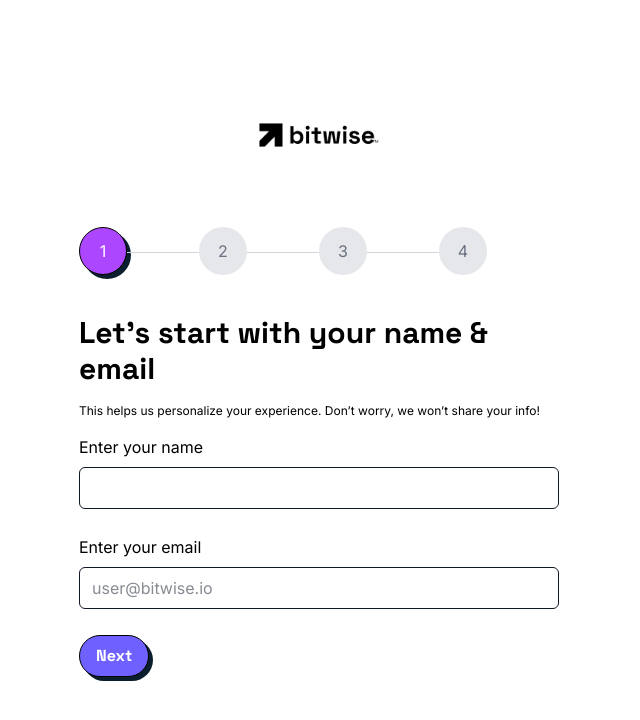
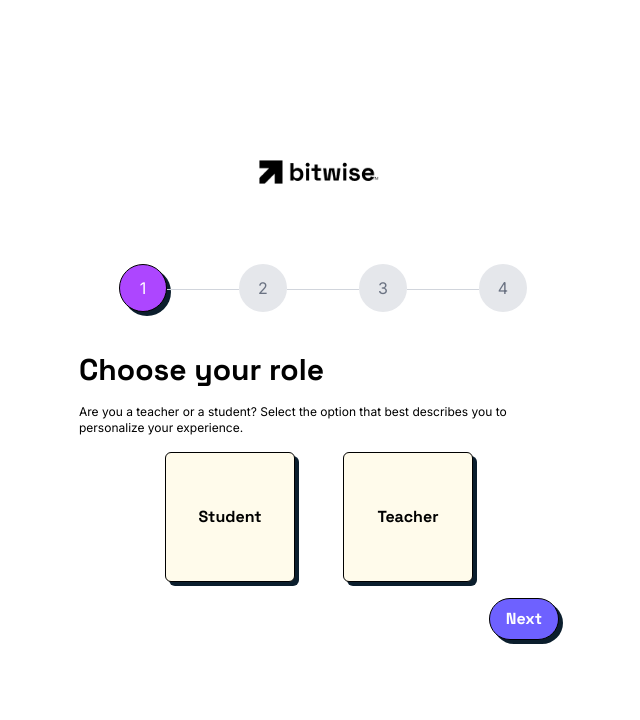
Before and after one commit to valceven/bitwise, a React (Vite) app in the folder frontend/: page /signup in a window 1280 px wide. Shown: the top 720 px of the page, without its empty margins (321-961 px from the left). Built offline with nearby package versions, Linux system fonts and the light colour scheme.

Commit message:
Update userType selection

```diff
--- a/frontend/src/components/Stepper.jsx
+++ b/frontend/src/components/Stepper.jsx
@@ -1,7 +1,7 @@
 export default function Stepper({ step }) {
     return (
         <div className="flex items-center justify-center w-full">
-            <ol className="flex items-center justify-center w-3/4 m-10">
+            <ol className="flex items-center justify-center w-3/4 m-10 ml-30">
                 {/* Step 1 */}
                 <li
                     className={`flex w-full items-center ${
@@ -42,7 +42,7 @@ export default function Stepper({ step }) {
 
                 {/* Step 3 */}
                 <li
-                    className={`flex w-full items-center ${
+                    className={`flex w-full items-center  ${
                         step >= 4
                             ? "text-purple-500 after:content-[''] after:w-full after:h-1 after:border-b after:border-purple-500 after:inline-block"
                             : "text-gray-400 after:content-[''] after:w-full after:h-1 after:border-b after:border-gray-300 after:inline-block"
@@ -60,7 +60,7 @@ export default function Stepper({ step }) {
                 </li>
 
                 {/* Step 4 */}
-                <li className="flex items-center w-full">
+                <li className="flex items-center w-full ">
                     <span
                         className={`flex items-center justify-center w-10 h-10 rounded-full lg:h-12 lg:w-12 shrink-0 ${
                             step >= 4
--- a/frontend/src/components/buttons/PurpleButton.jsx
+++ b/frontend/src/components/buttons/PurpleButton.jsx
@@ -5,7 +5,7 @@ const Button = ({ children, type = "button", onClick, className = "" }) => {
     <button
       type={type}
       onClick={onClick}
-      className={`bg-bluez text-white font-bold py-2 px-4 rounded-full ${className}`}
+      className={` text-white font-bold py-2 px-4 rounded-full ${className}`}
     >
       {children}
     </button>
--- /dev/null
+++ b/frontend/src/components/buttons/UserRoleButton.jsx
@@ -0,0 +1,15 @@
+import React from "react";
+
+const UserRoleButton = ({ children, type = "button", onClick, className = "" }) => {
+  return (
+    <button
+      type={type}
+      onClick={onClick}
+      className={`font-bold w-16 h-16 p-16 rounded-md flex items-center justify-center ${className}`} // Set width and height to make it square // Adjusted padding and border radius
+    >
+      {children}
+    </button>
+  );
+};
+
+export default UserRoleButton;
--- a/frontend/src/components/forms/LoginForm.jsx
+++ b/frontend/src/components/forms/LoginForm.jsx
@@ -63,7 +63,7 @@ const LoginForm = () => {
           <div className="flex justify-center">
             <Button
               type="submit"
-              className="w-2/3 mt-4 py-2 px-4 btn-shadow addgrotesk"
+              className="bg-bluez w-2/3 mt-4 py-2 px-4 btn-shadow addgrotesk"
             >
               Log in
             </Button>
--- a/frontend/src/pages/SignupPage.jsx
+++ b/frontend/src/pages/SignupPage.jsx
@@ -3,6 +3,7 @@ import { Formik, Form } from 'formik';
 import * as Yup from 'yup';
 import InputField from '../components/fields/InputField';
 import Button from '../components/buttons/PurpleButton';
+import UserRoleButton from '../components/buttons/UserRoleButton';
 import DropdownField from '../components/fields/DropDownField';
 import Stepper from '../components/Stepper';
 import logo from '../assets/logo.png';
@@ -15,10 +16,14 @@ const SignupPage = () => {
         email: '',
         username: '',
         password: '',
-        userType: '',
+        confirm_password: '',
+        userType: null,
     };
 
     const validationSchemas = [
+        Yup.object({
+            userType: Yup.string().required('User type is required'),
+        }),
         Yup.object({
             name: Yup.string().required('Name is required'),
             email: Yup.string().email('Invalid email address').required('Email is required'),
@@ -30,9 +35,9 @@ const SignupPage = () => {
                 .required('Password is required')
                 .max(25, 'Password must be at most 25 characters')
                 .matches(/(?=.*[0-9])/, 'Password must contain a number'),
-        }),
-        Yup.object({
-            userType: Yup.string().required('User type is required'),
+            confirm_password: Yup.string()
+                .oneOf([Yup.ref('password'), null], 'Passwords must match')
+                .required('Confirm password is required'),
         }),
     ];
 
@@ -41,16 +46,52 @@ const SignupPage = () => {
         alert('Registration successful!');
     };
 
-    const renderStepFields = () => {
+    const renderStepFields = (setFieldValue, values) => {
         switch (step) {
             case 1:
                 return (
                     <>
                         <h1 className="text-3xl font-bold text-black-500 mb-4">
-                        Let's start  with your name & email
+                            Choose your role
                         </h1>
+                        <h6 className="text-xs text-black-500 mb-4 addinter">
+                            Are you a teacher or a student? Select the option that best describes you to personalize your experience.
+                        </h6>
+                        <div className="flex justify-center items-center mb-4 space-x-12">
+                            <UserRoleButton
+                                type="button"
+                                onClick={() => {
+                                    setFieldValue('userType', 0);
 
-                    <h6 className="text-xs  text-black-500 mb-4 addinter">
+                                }}
+                                className={`bg-amber-50 text-black hover:bg-gray-600 btn-shadow-square addgrotesk ${
+                                    values.userType === 0? 'bg-bluez' : ''
+                                }`} // Highlight selected button
+                            >
+                                Student
+                            </UserRoleButton>
+                            <UserRoleButton
+                                type="button"
+                                onClick={() => {
+                                    setFieldValue('userType', 1);
+
+                                }}
+                                className={`bg-amber-50 text-black hover:bg-gray-600 btn-shadow-square addgrotesk ${
+                                    values.userType === 1 ?'bg-bluez' : ''
+                                }`}
+                            >
+                                Teacher
+                            </UserRoleButton>
+                    </div>
+                                        </>
+                );
+            case 2:
+                return (
+                    <>
+                        <h1 className="text-3xl font-bold text-black-500 mb-4">
+                            Let's start with your name & email
+                        </h1>
+                        <h6 className="text-xs text-black-500 mb-4 addinter">
                             This helps us personalize your experience. Don’t worry, we won’t share your info!
                         </h6>
                         <label>Enter your name</label>
@@ -59,27 +100,21 @@ const SignupPage = () => {
                         <InputField id="email" name="email" type="email" placeholder="user@bitwise.io" />
                     </>
                 );
-            case 2:
-                return (
-                    <>
-
-                        <InputField id="username" name="username" type="text" placeholder="Username" />
-                        <InputField id="password" name="password" type="password" placeholder="Password" />
-                    </>
-                );
             case 3:
                 return (
                     <>
-                        <DropdownField
-                            id="userType"
-                            name="userType"
-                            label="User Type"
-                            options={[
-                                { value: 'admin', label: 'Admin' },
-                                { value: 'teacher', label: 'Teacher' },
-                                { value: 'student', label: 'Student' },
-                            ]}
-                        />
+                        <h1 className="text-3xl font-bold text-black-500 mb-4">
+                            Almost there! Please enter your username & password
+                        </h1>
+                        <h6 className="text-xs text-black-500 mb-4 addinter">
+                            This step helps secure your account. Rest assured, your information is safe with us!
+                        </h6>
+                        <label>Enter your username</label>
+                        <InputField id="username" name="username" type="text" placeholder="Username" />
+                        <label>Enter your password</label>
+                        <InputField id="password" name="password" type="password" placeholder="Password" />
+                        <label>Confirm password</label>
+                        <InputField id="confirm_password" name="confirm_password" type="password" placeholder="Confirm password" />
                     </>
                 );
             default:
@@ -88,11 +123,11 @@ const SignupPage = () => {
     };
 
     return (
-
         <div className="w-1/2 flex flex-col justify-center items-center min-h-screen mx-auto">
             <img src={logo} alt="Logo" className="w-30 h-6 mb-10" />
-
+            <div className="flex flex-col items-enter justify-center w-full">
                 <Stepper step={step} />
+            </div>
 
             <Formik
                 initialValues={initialValues}
@@ -106,11 +141,10 @@ const SignupPage = () => {
                     setSubmitting(false);
                 }}
             >
-                    {({ isSubmitting, isValid }) => (
+                {({ values, setFieldValue, isSubmitting, isValid }) => (
                     <Form className="w-3/4 space-y-4">
-                            {renderStepFields()}
-
-                            <div className="flex justify-between">
+                        {renderStepFields(setFieldValue, values)}
+                        <div className="flex justify-end space-x-10">
                             {step > 1 && (
                                 <Button
                                     type="button"
@@ -122,7 +156,8 @@ const SignupPage = () => {
                             )}
                             <Button
                                 type="submit"
-                                    className="bg-blackz-500 btn-shadow addgrotesk"
+                                onClick={() => console.log(values)}
+                                className="bg-bluez btn-shadow addgrotesk"
                                 disabled={isSubmitting || !isValid}
                             >
                                 {step === 3 ? 'Submit' : 'Next'}
@@ -132,7 +167,6 @@ const SignupPage = () => {
                 )}
             </Formik>
         </div>
-
     );
 };
 
--- a/frontend/src/styles/index.css
+++ b/frontend/src/styles/index.css
@@ -52,3 +52,21 @@ h6 {
   box-shadow: 0px 0px 0px #0b1e2d;
   @apply bg-indigo-900;
 }
+
+
+.btn-shadow-square {
+  @apply rounded-md border border-black transition-all;
+}
+
+.btn-shadow-square {
+  box-shadow: 4px 4px 0px #0b1e2d;
+}
+
+.btn-shadow-square:hover {
+  box-shadow: 0px 0px 0px #0b1e2d;
+}
+
+.btn-shadow-square:active {
+  box-shadow: 0px 0px 0px #0b1e2d;
+  @apply bg-indigo-900;
+}
```
Lines whose indentation alone changed are shown as unchanged.
